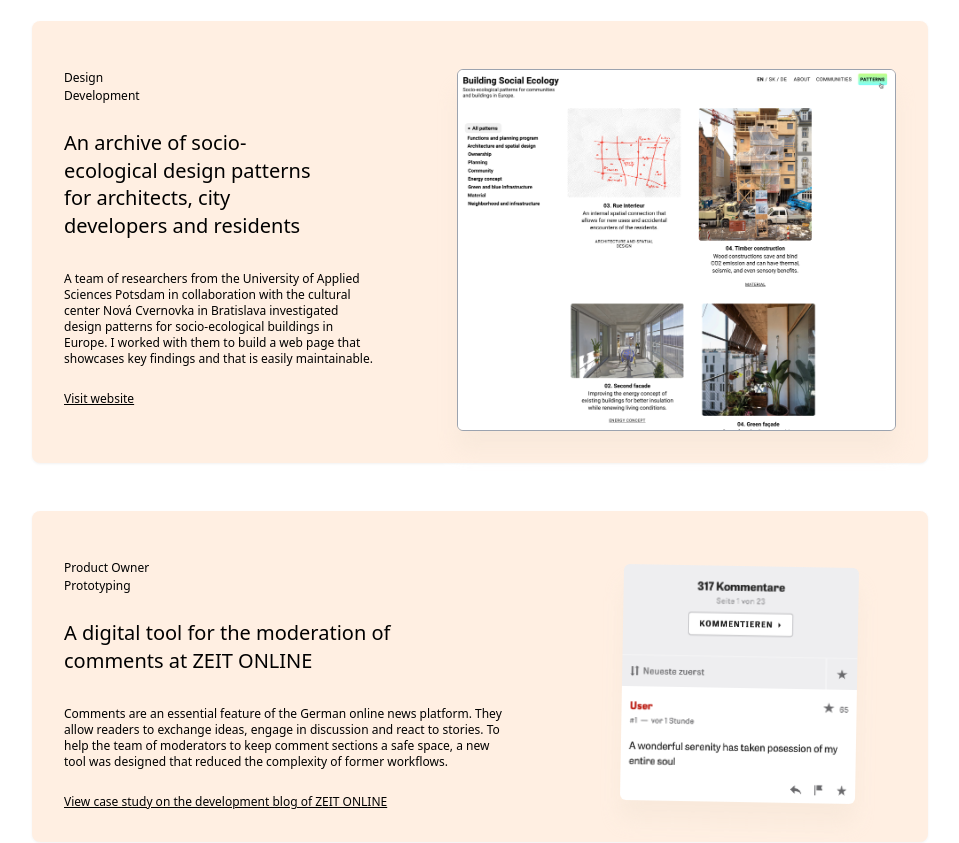
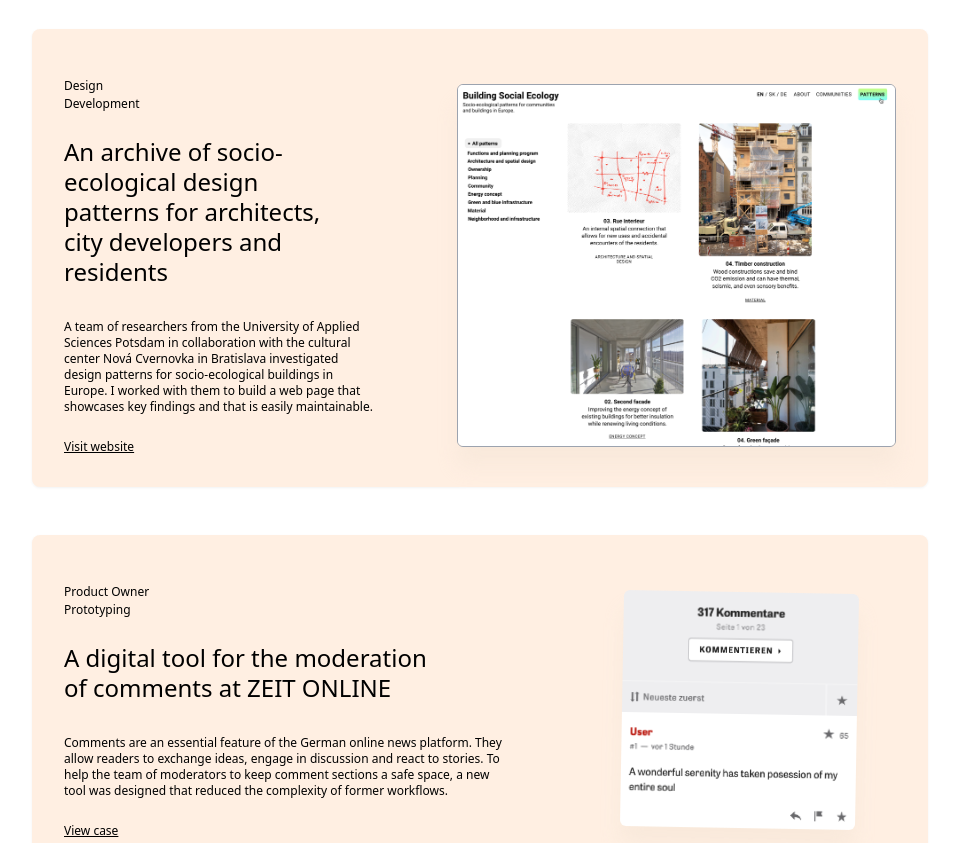
Before and after one commit to milanbargiel/portfolio, a Next.js app: page / in a window 1280 px wide. Shown: the part 1020-1863 px from the top of the page, without its empty margins (160-1119 px from the left). Built offline with nearby package versions, Linux system fonts and the light colour scheme.

Commit message:
Fine tune some styles

```diff
--- a/components/project-list.js
+++ b/components/project-list.js
@@ -42,7 +42,7 @@ export default function ProjectList() {
         image={zocaPic}
         imageAlt="Example comments sections from ZEIT ONLINE"
         imageStyles="rounded-md w-3/4 rotate-1 drop-shadow-apricot"
-        linkText="View case study on the development blog of ZEIT ONLINE"
+        linkText="View case"
       >
         Comments are an essential feature of the German online news platform.
         They allow readers to exchange ideas, engage in discussion and react to
--- a/components/project.js
+++ b/components/project.js
@@ -17,7 +17,7 @@ export default function Project(props) {
       <div className={`md:flex md:flex-col md:mr-10 ${contentWidth}`}>
         <ul className="text-xs mb-6 leading-normal">{roleItems}</ul>
         <h3
-          className={`mb-8 text-xl leading-snug font-medium hover:cursor-pointer ${
+          className={`mb-8 text-2xl leading-tight font-medium hover:cursor-pointer ${
             props.variant === 'wide-image' ? 'md:w-5/6' : 'md:w-5/6'
           }`}
         >
```
